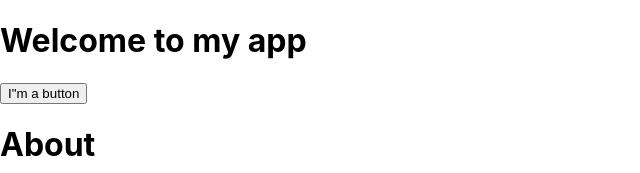
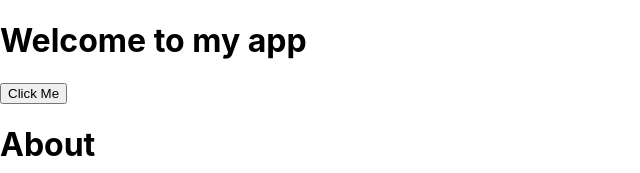
Before and after one commit to Gethol/react-fundamentals, a React (Create React App) app: page / in a window 1280 px wide. Shown: the top 173 px of the page, without its empty margins (0-640 px from the left). Built offline with nearby package versions, Linux system fonts and the light colour scheme.

Commit message:
feat: responding to events

```diff
--- a/src/components/MyApp.tsx
+++ b/src/components/MyApp.tsx
@@ -49,8 +49,12 @@
 }
 
 function Button(){
+    function handleClick(){
+        alert('You clicked me')
+    }
+
     return (
-        <button>I"m a  button</button>
+        <button onClick={handleClick}>Click Me</button>
     );
 }
 
```
